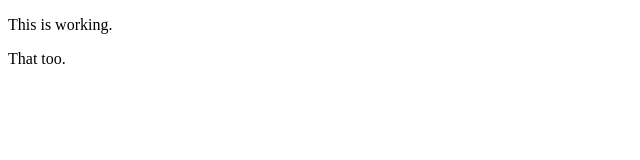
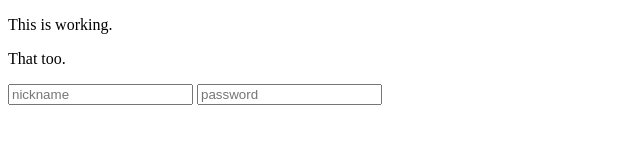
Before and after one commit to Alexandre-Georges/netlify, a plain HTML site: page index.html in a window 1280 px wide. Shown: the whole page, without its empty margins (0-640 px from the left). Drawn offline with Linux system fonts and the light colour scheme.

Commit message:
Update index.html

```diff
--- a/index.html
+++ b/index.html
@@ -6,5 +6,9 @@
   <body>
     <p>This is working.</p>
     <p>That too.</p>
+    <form name="ageo-form" method="POST" data-netlify="true">
+      <input type="text" name="nickname" placeholder="nickname" />
+      <input type="password" name="password" placeholder="password" />
+    </form>
   </body>
 </html>
```
